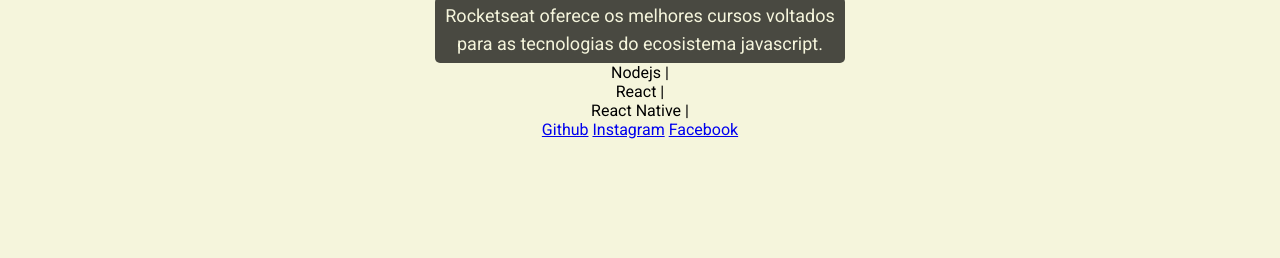
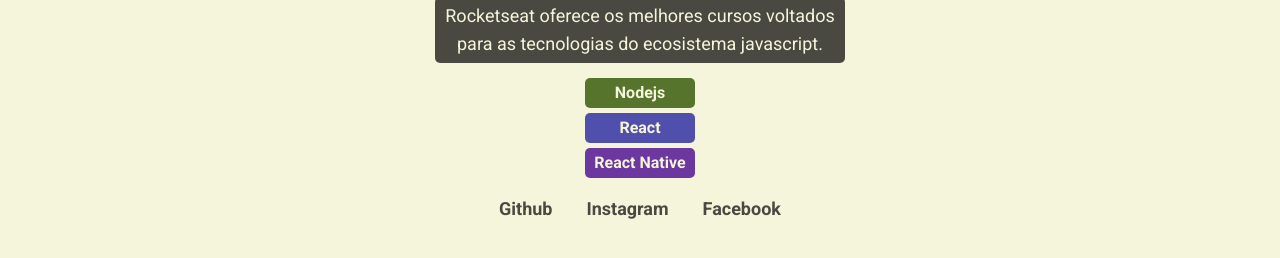
Before and after one commit to gabrielss97/Launchbase, a plain HTML site: page Desafio-Primeiro-HTML/src/sobre.html in a window 1280 px wide. Shown: the part 514-772 px from the top of the page. Drawn offline with Linux system fonts and the light colour scheme.

Commit message:
end desafio 2-2

```diff
--- a/Desafio-Primeiro-HTML/src/sobre.html
+++ b/Desafio-Primeiro-HTML/src/sobre.html
@@ -33,16 +33,18 @@
       </div>
       <div>
         <ul>
-          <li> Nodejs |</li>
-          <li> React |</li>
-          <li> React Native |</li>
+          <li id="node">Nodejs</li>
+          <li id="react">React</li>
+          <li id="react-native">React Native</li>
         </ul>
       </div>
-      <a href="https://github.com/rocketseat">Github</a>
-      <a href="https://www.instagram.com/rocketseat_oficial/?hl=pt-br"
-        >Instagram</a
-      >
-      <a href="https://www.facebook.com/rocketseat/">Facebook</a>
+      <div class="links">
+        <a href="https://github.com/rocketseat">Github</a>
+        <a href="https://www.instagram.com/rocketseat_oficial/?hl=pt-br"
+          >Instagram</a
+        >
+        <a href="https://www.facebook.com/rocketseat/"> Facebook</a>
+      </div>
     </section>
     <footer></footer>
 
--- a/Desafio-Primeiro-HTML/src/styles.css
+++ b/Desafio-Primeiro-HTML/src/styles.css
@@ -70,9 +70,48 @@
     animation: slidein 3s;
 }
 
+#info ul {
+    margin:15px 0px;
+}
+
 #info ul li{
-    display: grid;
-    grid-column: 1fr 1fr 1fr;
+    max-width: 100px;
+    margin: 5px auto;
+    padding: 5px;
+    border-radius: 5px;
+    color: var(--color-beige);
+    font-weight: bold;
+    line-height: 20px;
+}
+
+#info ul #node {
+    background-color: rgb(87, 116, 44);
+}
+
+#info ul #react {
+    background-color: rgb(80, 80, 172);
+}
+
+#info ul #react-native {
+    background-color: rgb(108, 55, 158);
+}
+
+#info .links {
+    margin-top: 20px;
+}
+
+#info .links a {
+    margin: 0 15px;
+    text-decoration: none;
+    font-size: 18px;
+    color: var(--nav-color);
+    font-weight: bold;
+    cursor: pointer;
+}
+
+#info .links a:hover {
+    color: var(--color-coral);
+    transition: color 700ms;
 }
 
 
```
